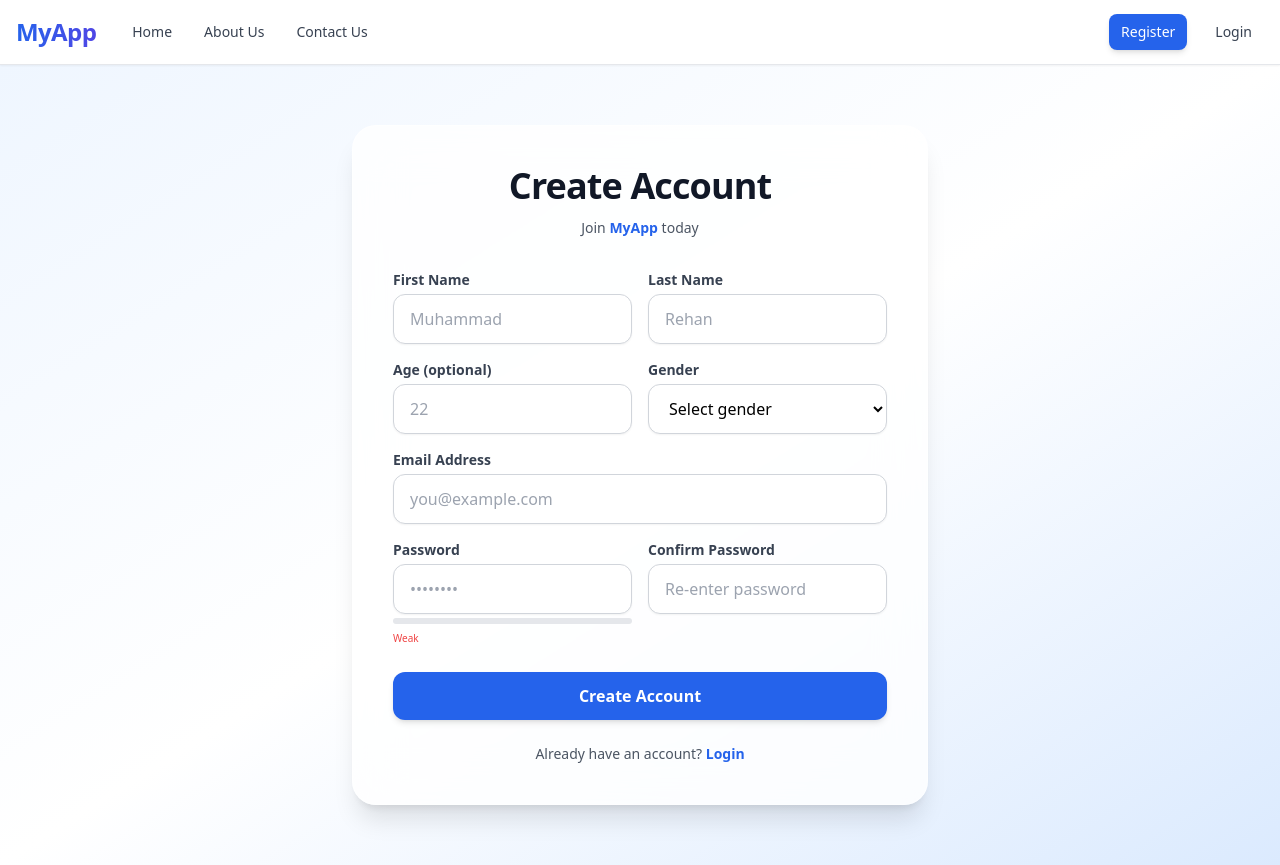
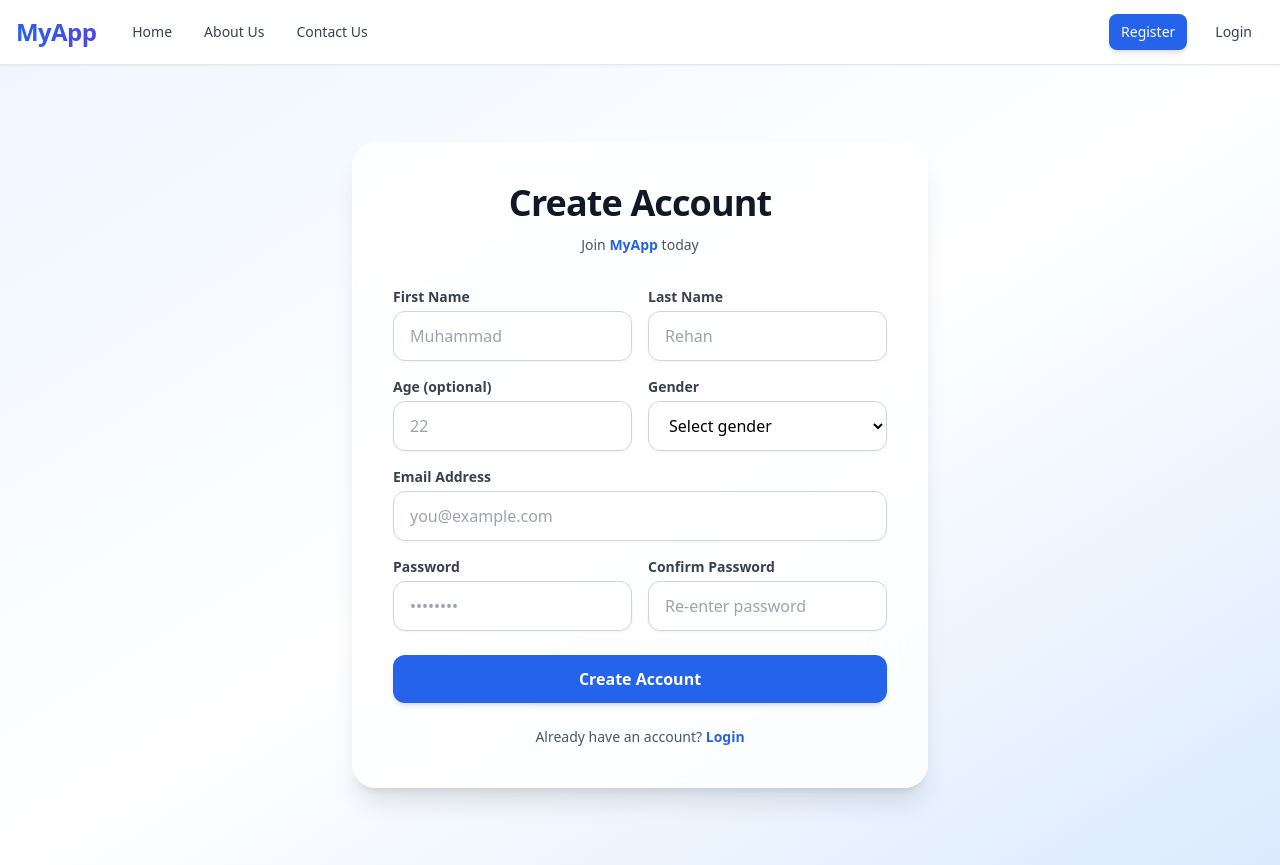
Before and after one commit to muhammadnomanrehan/user-app-mern-project, a React app in the folder user-frontend/: page /register in a window 1280 px wide. Built offline with nearby package versions, Linux system fonts and the light colour scheme; no server answers; the HTML template or start-up script is replaced by a standard one.

Commit message:
updated register.jsx auth page

```diff
--- a/user-frontend/src/pages/auth/Register.jsx
+++ b/user-frontend/src/pages/auth/Register.jsx
@@ -194,7 +194,10 @@ const Register = () => {
                   </Field>
 
                   {/* Strength bar */}
-                  <div className="mt-1">
+
+{/* Strength bar -- SHOW ONLY WHEN USER TYPED SOMETHING */}
+{pwd.length > 0 && (
+  <div className="mt-1" aria-live="polite">
     <div className="h-1.5 bg-gray-200 rounded">
       <div
         className="h-1.5 rounded transition-all"
@@ -204,16 +207,15 @@ const Register = () => {
         }}
       />
     </div>
-
     <small
       className="text-[10px] font-medium"
-                      style={{
-                        color: score >= 80 ? "#16a34a" : score >= 60 ? "#f59e0b" : "#ef4444",
-                      }}
+      style={{ color: score >= 80 ? "#16a34a" : score >= 60 ? "#f59e0b" : "#ef4444" }}
     >
       {label}
     </small>
   </div>
+)}
+
 
                   <ErrorMessage name="password" className="mt-1 text-sm text-red-600" component="div" />
                 </div>
```
Lines whose indentation alone changed are shown as unchanged.
